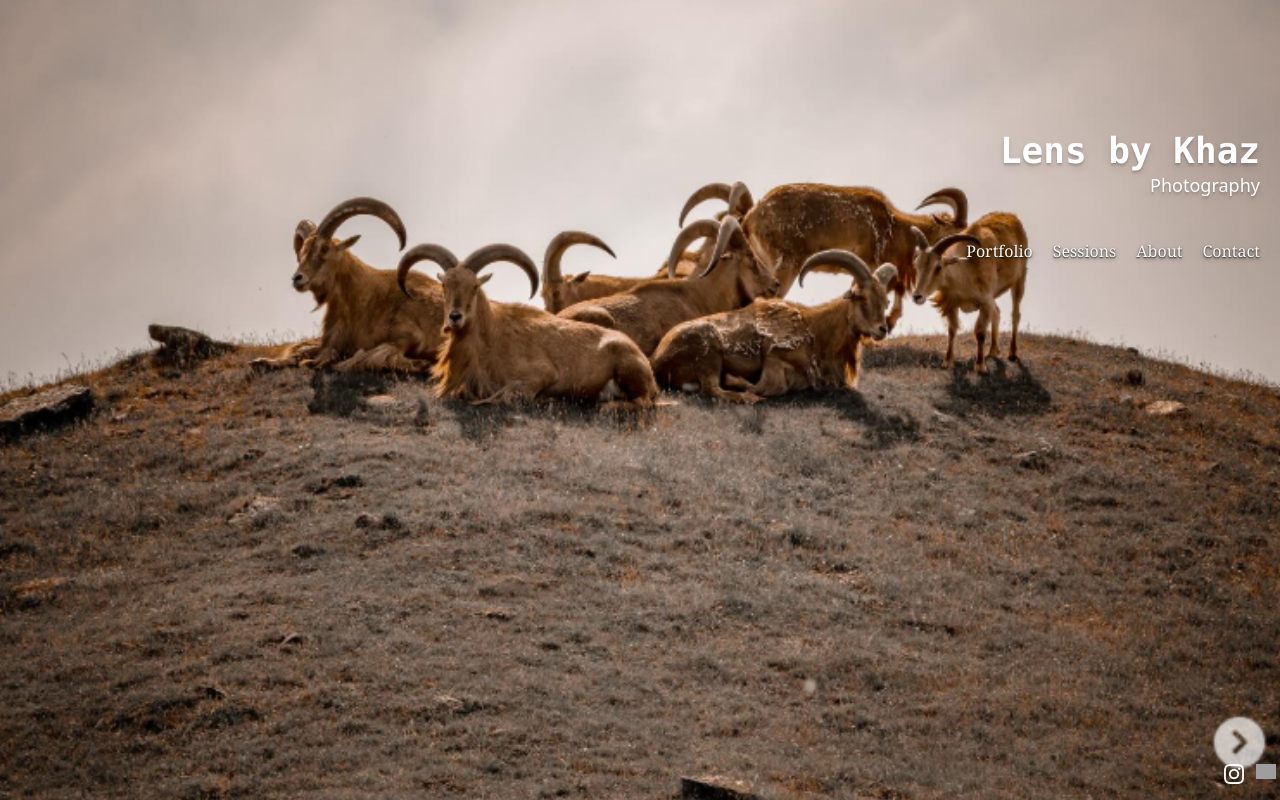
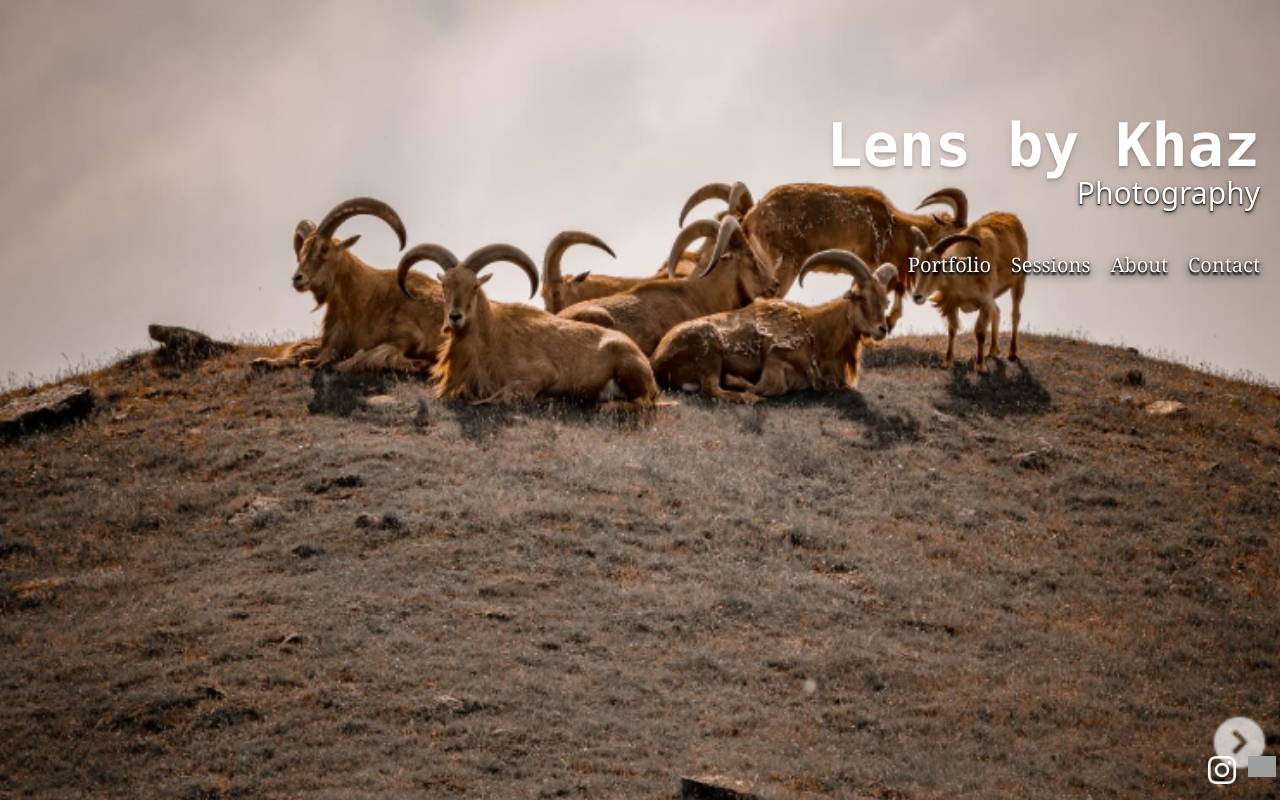
Before and after one commit to daynamariejpembie/lensbykhaz, a Next.js app: page / in a window 1280 px wide. Built offline with nearby package versions, Linux system fonts and the light colour scheme; grey boxes are pictures that could not be loaded.

Commit message:
Make responsive changes

```diff
--- a/src/app/Components/Navigation/Navigation.js
+++ b/src/app/Components/Navigation/Navigation.js
@@ -4,7 +4,7 @@ export default function Navigation() {
     return (
         <div>
             <nav className="w-full flex justify-center sm:justify-end">
-                <ul className="flex gap-5 text-stone-50 text-md text-shadow-md/40 font-serif sm:p-5">
+                <ul className="flex gap-5 text-stone-50 text-md md:text-xl text-shadow-md/60 md:text-shadow-lg/80 font-serif sm:p-5">
                   <Link
                   href="./Portfolio"
                   className="hover:text-shadow-lg/80"
--- a/src/app/Components/Socials.js
+++ b/src/app/Components/Socials.js
@@ -6,7 +6,7 @@ export default function Socials() {
         <div className="flex space-x-1 w-full justify-center md:justify-end">
             <Link href="https://www.instagram.com/lens_bykhaz/" target="_blank">
               <Image
-              className="w-7 p-1"
+              className="w-7 p-1 md:w-9"
               src="/ig.webp"
               width={50}
               height={50}
@@ -15,7 +15,7 @@ export default function Socials() {
             </Link>
             <Link href="https://www.tiktok.com/@lensbykhaz" target="_blank">
             <Image
-              className="w-7 p-1"
+              className="w-7 p-1 md:w-9"
               src="/tik-tok.webp"
               width={50}
               height={50}
--- a/src/app/page.js
+++ b/src/app/page.js
@@ -7,8 +7,8 @@ export default function Home() {
     <div className="bg-[url('./Images/goat-mobile.png')] bg-cover h-screen md:bg-[url('./Images/goats.png')] bg-center flex flex-col">
       <div className="flex flex-col space-y-120 sm:space-y-0 h-full justify-center">
         <div className="flex flex-col w-full items-end p-5 text-shadow-lg md:">
-          <h1 className="font-extrabold text-white text-4xl font-mono">Lens by Khaz</h1>
-          <h2 className="text-white text-lg font-sans font-light">Photography</h2>
+          <h1 className="font-extrabold text-white text-4xl md:text-6xl font-mono">Lens by Khaz</h1>
+          <h2 className="text-white text-lg md:text-3xl font-sans font-light text-shadow-md/30 md:text-shadow-md/60">Photography</h2>
         </div>
         <div className="hidden md:flex md:justify-end">
           <Navigation />
```
